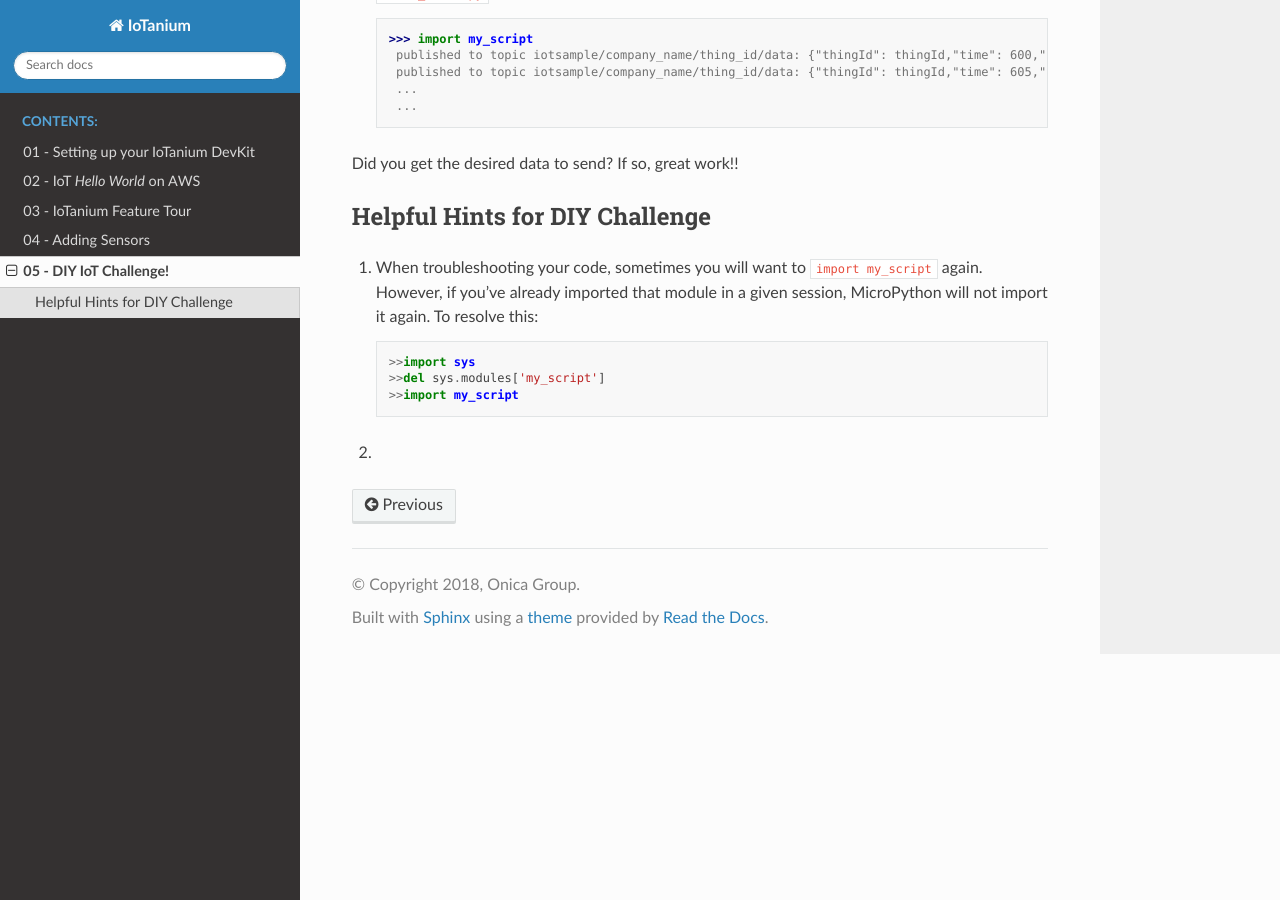
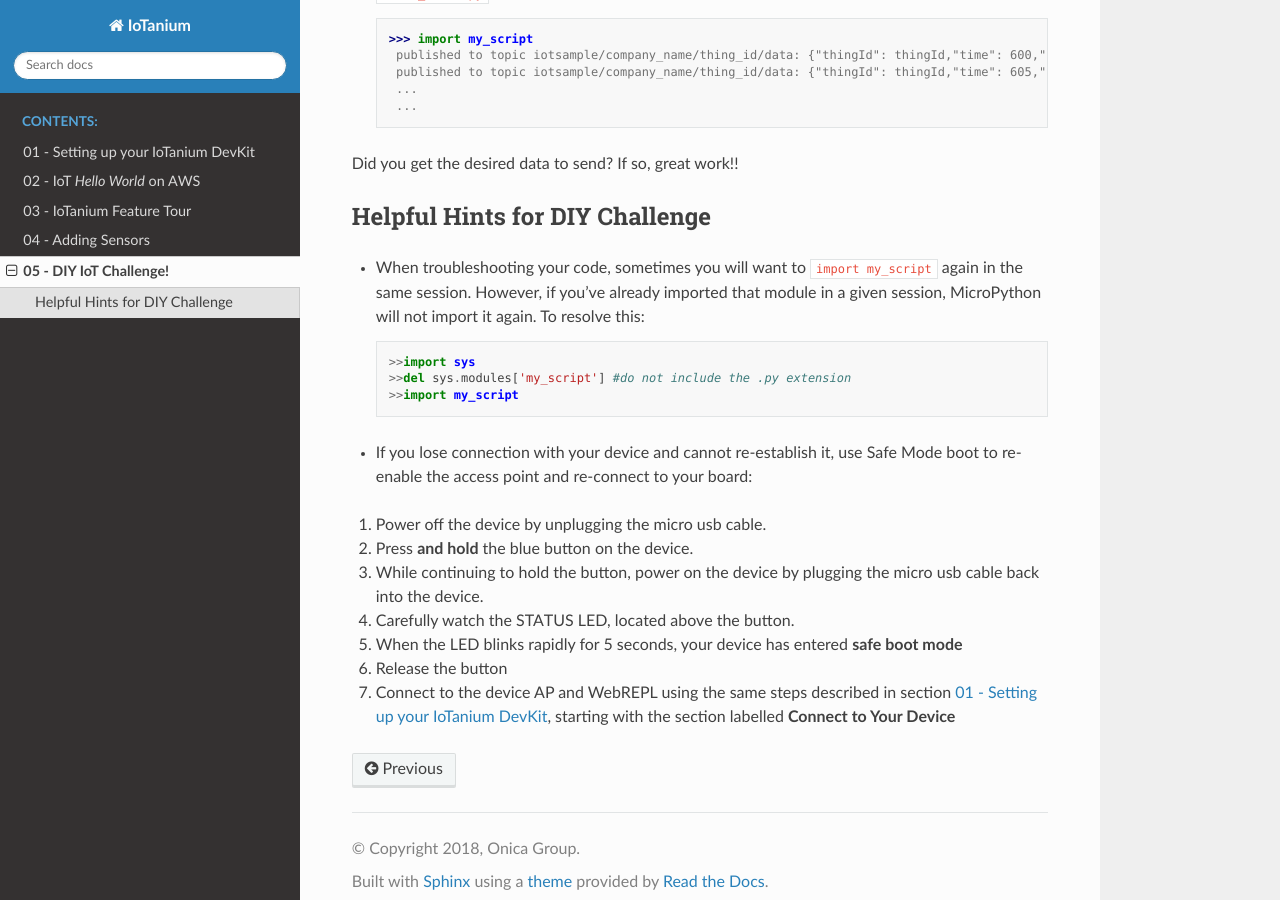
Before and after one commit to mpataws/iotanium, a Sphinx documentation site: the page built from docs/source/diy_challenge/diy_challenge.rst, in a window 1280 px wide and 900 px high, scrolled down 694 px. Built offline with Sphinx 7.4.7 and the Read the Docs theme 2.0.0, drawn with Linux system fonts in a browser that asks for light colours.

Commit message:
added DIY challenge hints

```diff
--- a/docs/source/diy_challenge/diy_challenge.rst
+++ b/docs/source/diy_challenge/diy_challenge.rst
@@ -28,10 +28,18 @@ Did you get the desired data to send?  If so, great work!!
 
 Helpful Hints for DIY Challenge
 ~~~~~~~~~~~~~~~~~~~~~~~~~~~~~~~~
-1. When troubleshooting your code, sometimes you will want to ``import my_script`` again.  However, if you've already imported that module in a given session, MicroPython will not import it again.  To resolve this::
+- When troubleshooting your code, sometimes you will want to ``import my_script`` again in the same session.  However, if you've already imported that module in a given session, MicroPython will not import it again.  To resolve this::
 
    >>import sys
-   >>del sys.modules['my_script']
+   >>del sys.modules['my_script'] #do not include the .py extension
    >>import my_script
 
-2.
+- If you lose connection with your device and cannot re-establish it, use Safe Mode boot to re-enable the access point and re-connect to your board:
+
+1. Power off the device by unplugging the micro usb cable.
+2. Press **and hold** the blue button on the device.
+3. While continuing to hold the button, power on the device by plugging the micro usb cable back into the device.
+4. Carefully watch the STATUS LED, located above the button.
+5. When the LED blinks rapidly for 5 seconds, your device has entered **safe boot mode**
+6. Release the button
+7. Connect to the device AP and WebREPL using the same steps described in section :doc:`../setup/setup`, starting with the section labelled **Connect to Your Device**
```
